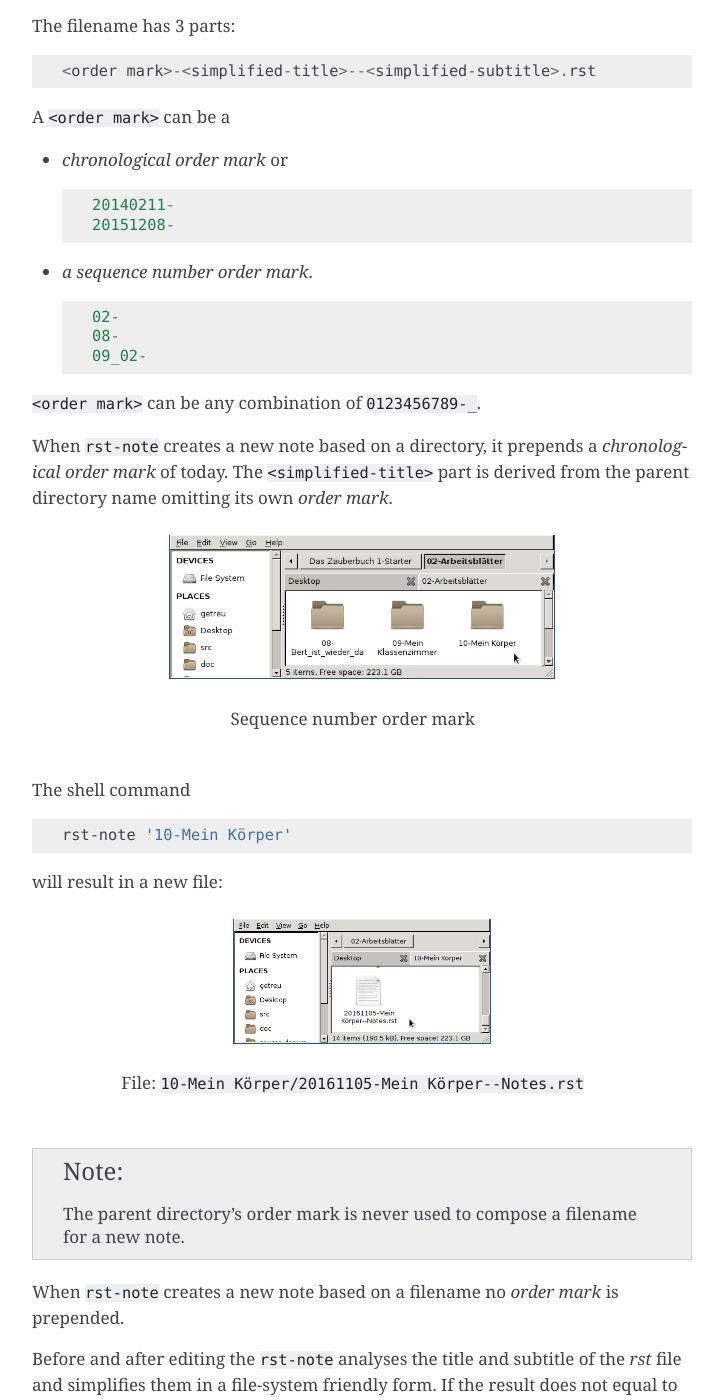
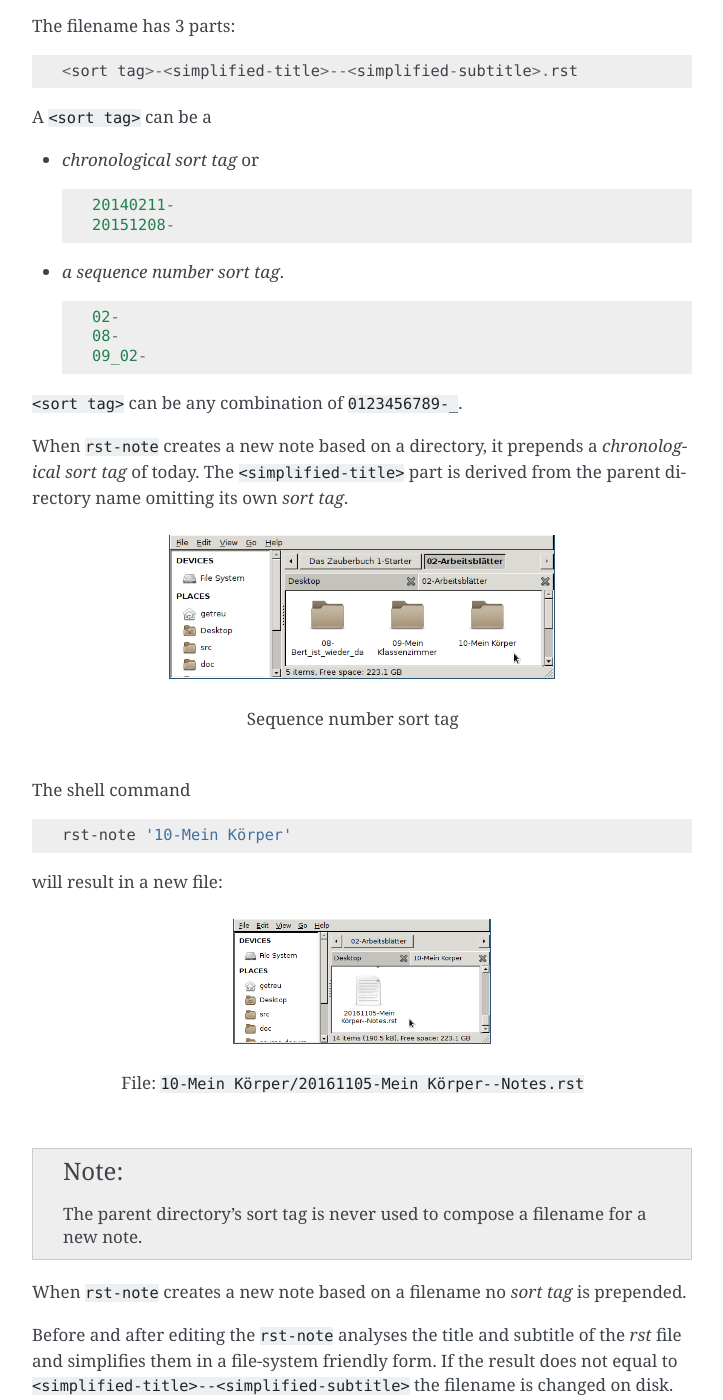
Before and after one commit to getreu/restructuredtext-notetaking, a Sphinx documentation site: the page built from doc/source/body.rst, in a window 1280 px wide and 1400 px high, scrolled down 11080 px. Shown: the whole window, without its empty margins (388-1111 px from the left). Built offline with Sphinx 7.4.7, drawn with Linux system fonts in a browser that asks for light colours; some of the changed text lies outside the part shown.

```diff
--- a/doc/source/body.rst
+++ b/doc/source/body.rst
@@ -494,18 +494,18 @@
 
 ::
 
-    <order mark>-<simplified-title>--<simplified-subtitle>.rst
+    <sort tag>-<simplified-title>--<simplified-subtitle>.rst
 
-A ``<order mark>`` can be a
+A ``<sort tag>`` can be a
 
--  *chronological order mark* or
+-  *chronological sort tag* or
 
    ::
 
        20140211-
        20151208-
 
--  *a sequence number order mark*.
+-  *a sequence number sort tag*.
 
    ::
 
@@ -513,16 +513,16 @@
        08-
        09_02-
 
-``<order mark>`` can be any combination of ``0123456789-_``.
+``<sort tag>`` can be any combination of ``0123456789-_``.
 
 When ``rst-note`` creates a new note based on a directory, it prepends a
-*chronological order mark* of today. The ``<simplified-title>`` part is
-derived from the parent directory name omitting its own *order mark*.
+*chronological sort tag* of today. The ``<simplified-title>`` part is
+derived from the parent directory name omitting its own *sort tag*.
 
 .. figure:: images/filing-system1.png
    :width: 60%
 
-   Sequence number order mark
+   Sequence number sort tag
 
 The shell command
 
@@ -540,17 +540,17 @@
 
 .. note::
 
-   The parent directory’s order mark is never used to compose a
+   The parent directory’s sort tag is never used to compose a
    filename for a new note.
 
-When ``rst-note`` creates a new note based on a filename no *order mark*
+When ``rst-note`` creates a new note based on a filename no *sort tag*
 is prepended.
 
 Before and after editing the ``rst-note`` analyses the title and
 subtitle of the *rst* file and simplifies them in a file-system
 friendly form. If the result does not equal to
 ``<simplified-title>--<simplified-subtitle>`` the filename is changed on
-disk. Potential *order marks* remain untouched.
+disk. Potential *sort tags* remain untouched.
 
 .. tip::
 
@@ -566,7 +566,7 @@
 .. note::
 
     ``rst-note`` might change the note’s filename but never changes an
-    *order mark*!
+    *sort tag*!
 
 For details about the
 ``<simplified-title>--<simplified-subtitle>`` string refer to the
--- a/doc/source/index.rst
+++ b/doc/source/index.rst
@@ -2,6 +2,11 @@
 Note taking with reStructuredText
 *********************************
 
+.. important::
+   This project is discontinued. Please use `tp-note`_ instead.  The
+   code of `tp-note` is generic and works with all markup languages.
+
+.. _tp-note: http://blog.getreu.net/projects/tp-note/
 
 
 Markup languages like ``reStructuredText`` are perfectly suited for quick note
```
Also changed, not shown: other parts of doc/source/body.rst (+4 -4 lines).
